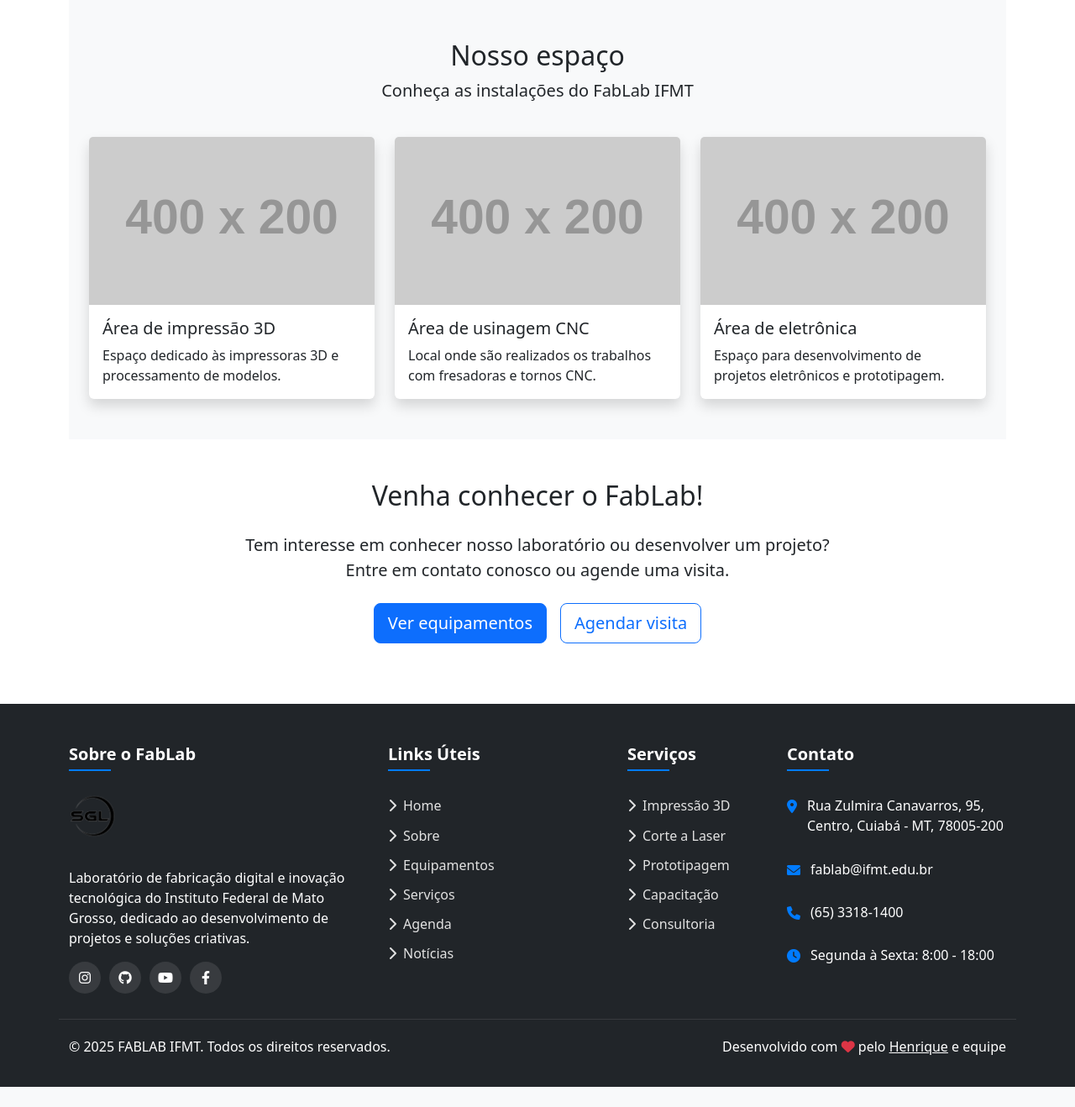
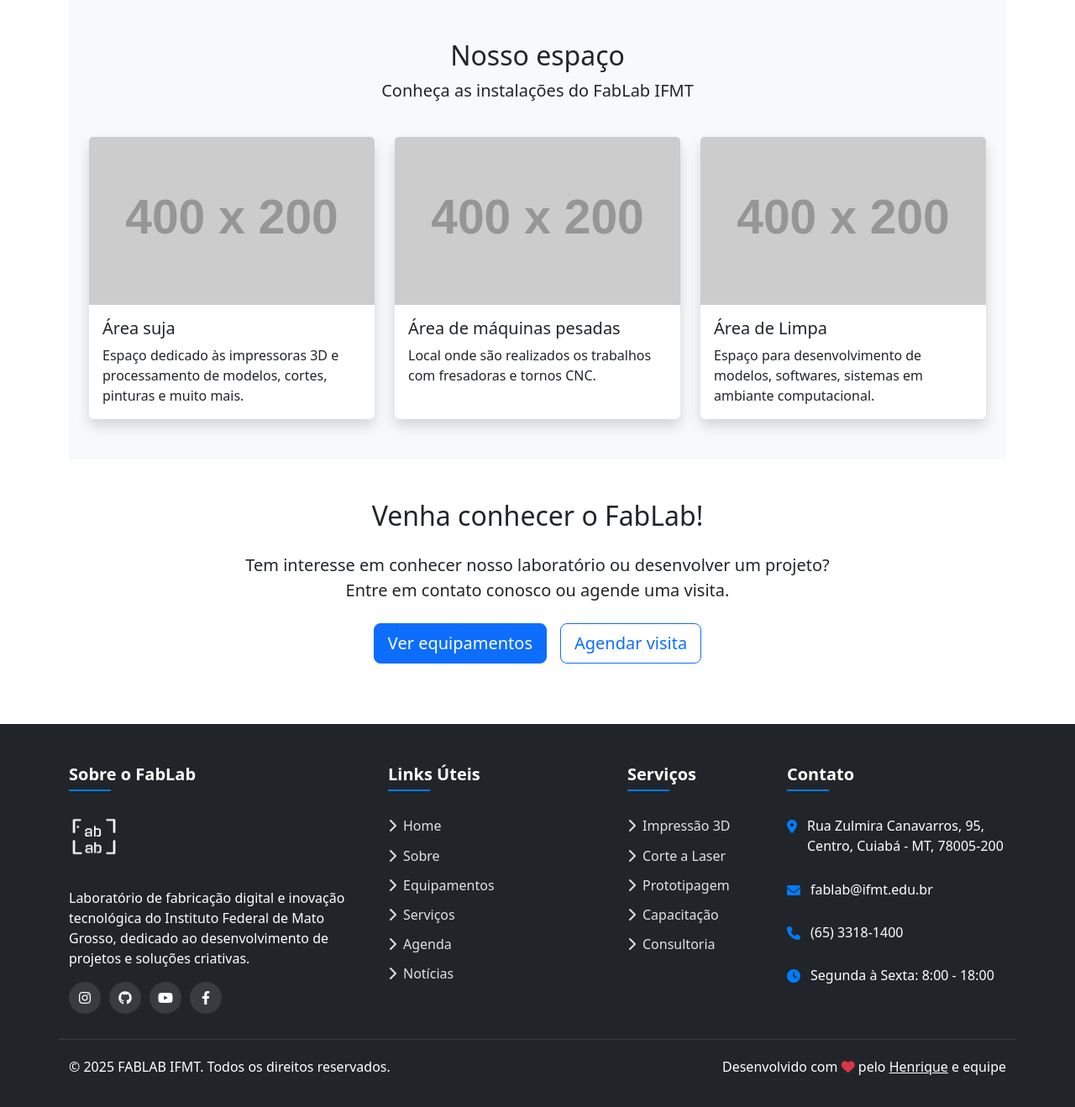
Before and after one commit to FabLab-IFMT/sistema-ar-interfaceweb, a Django app: page /about/ in a window 1280 px wide. Shown: the part 2047-3365 px from the top of the page at 84% size. Before the commit the page ends 3341 px from the top, so only its background shows below. Run offline with Django 5.2, Linux system fonts and the light colour scheme; grey boxes labelled with a size stand in for pictures from a placeholder-image service; some libraries are stand-ins or nearby versions.

Commit message:
atualiza logos e textos nas seções de layout e sobre

```diff
--- a/controllerapp/templates/about.html
+++ b/controllerapp/templates/about.html
@@ -166,7 +166,7 @@
               <div class="card-body">
                 <div class="d-flex align-items-center mb-3">
                   <div class="flex-shrink-0">
-                    <img src="https://placehold.co/80x80?text=T" class="rounded-circle" width="60" height="60" alt="Técnico">
+                    <img src="https://placehold.co/80x80?text=P" class="rounded-circle" width="60" height="60" alt="Técnico">
                   </div>
                   <div class="flex-grow-1 ms-3">
                     <h5 class="mb-0">Coordenador de Projetos</h5>
@@ -195,28 +195,28 @@
         <!-- Fotos padrão -->
         <div class="col-md-4 col-sm-6">
           <div class="card border-0 shadow h-100">
-            <img src="https://placehold.co/400x200?text=Impressoras+3D" class="card-img-top" alt="Área de impressão 3D" style="height: 200px; object-fit: cover;">
+            <img src="https://placehold.co/400x200?text=Área+Limpa" class="card-img-top" alt="Área de impressão 3D" style="height: 200px; object-fit: cover;">
             <div class="card-body">
-              <h5 class="card-title">Área de impressão 3D</h5>
-              <p class="card-text">Espaço dedicado às impressoras 3D e processamento de modelos.</p>
+              <h5 class="card-title">Área suja</h5>
+              <p class="card-text">Espaço dedicado às impressoras 3D e processamento de modelos, cortes, pinturas e muito mais.</p>
             </div>
           </div>
         </div>
         <div class="col-md-4 col-sm-6">
           <div class="card border-0 shadow h-100">
-            <img src="https://placehold.co/400x200?text=CNC" class="card-img-top" alt="Área de usinagem CNC" style="height: 200px; object-fit: cover;">
+            <img src="https://placehold.co/400x200?text=Máq+pesadas" class="card-img-top" alt="Área de usinagem CNC" style="height: 200px; object-fit: cover;">
             <div class="card-body">
-              <h5 class="card-title">Área de usinagem CNC</h5>
+              <h5 class="card-title">Área de máquinas pesadas</h5>
               <p class="card-text">Local onde são realizados os trabalhos com fresadoras e tornos CNC.</p>
             </div>
           </div>
         </div>
         <div class="col-md-4 col-sm-6">
           <div class="card border-0 shadow h-100">
-            <img src="https://placehold.co/400x200?text=Eletrônica" class="card-img-top" alt="Área de eletrônica" style="height: 200px; object-fit: cover;">
+            <img src="https://placehold.co/400x200?text=Área+suja" class="card-img-top" alt="Área de eletrônica" style="height: 200px; object-fit: cover;">
             <div class="card-body">
-              <h5 class="card-title">Área de eletrônica</h5>
-              <p class="card-text">Espaço para desenvolvimento de projetos eletrônicos e prototipagem.</p>
+              <h5 class="card-title">Área de Limpa</h5>
+              <p class="card-text">Espaço para desenvolvimento de modelos, softwares, sistemas em ambiante computacional.</p>
             </div>
           </div>
         </div>
--- a/controllerapp/templates/layout.html
+++ b/controllerapp/templates/layout.html
@@ -253,7 +253,7 @@
       <div class="container">
         <!-- Logo link para home -->
         <a class="navbar-brand d-flex align-items-center" href="/" aria-label="FABLAB IFMT Home">
-          <img src="{% static 'images/logo.png' %}" alt="Logo FABLAB" style="height: 60px;" class="me-2">
+          <img src="{% static 'images/logo_branco.png' %}" alt="Logo FABLAB" style="height: 60px;" class="me-2">
         </a>
         <button class="navbar-toggler" type="button" data-bs-toggle="collapse" data-bs-target="#navbarColor02"
                 aria-controls="navbarColor02" aria-expanded="false" aria-label="Toggle navigation">
@@ -481,7 +481,7 @@
           <div class="col-lg-4 col-md-6 mb-4 mb-md-0 footer-links">
             <h5>Sobre o FabLab</h5>
             <div class="mb-3">
-              <img src="{% static 'images/logo.png' %}" alt="Logo FABLAB" class="footer-logo">
+              <img src="{% static 'images/logo_branco.png' %}" alt="Logo FABLAB" class="footer-logo">
             </div>
             <p class="mb-3">
               Laboratório de fabricação digital e inovação tecnológica do Instituto Federal de Mato Grosso, dedicado ao desenvolvimento de projetos e soluções criativas.
```
Also changed, not shown: controllerapp/static/images/logo_branco.png (added).
